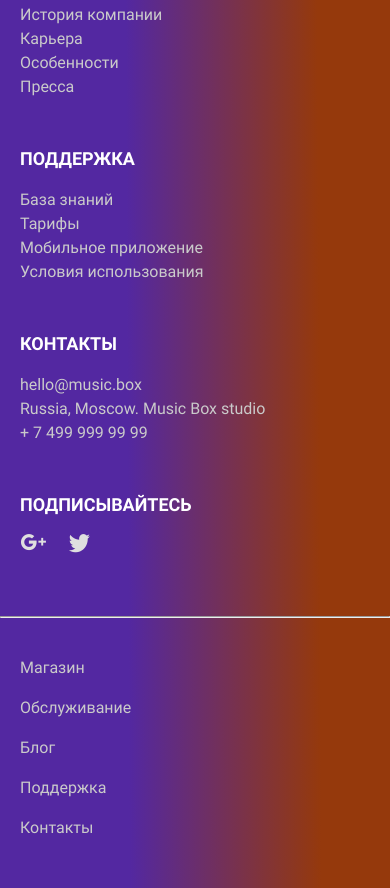
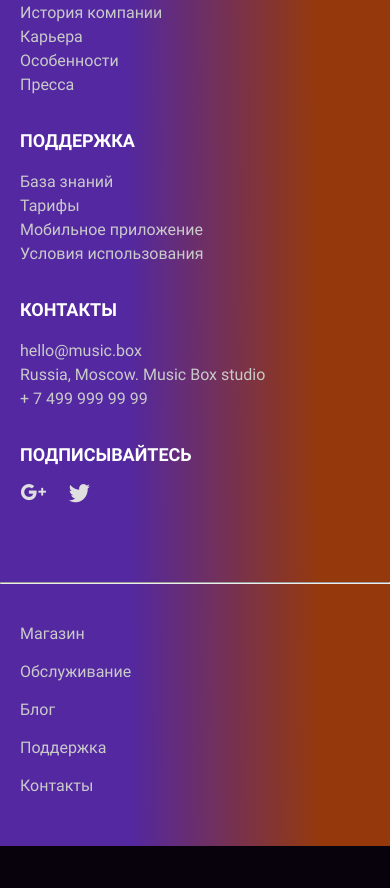
Before and after one commit to korchel/layout-designer-project-56, a website: page src/index.html in a window 390 px wide. Shown: the part 5235-6123 px from the top of the page. After the commit the page ends 6081 px from the top, so only its background shows below. Drawn offline with Linux system fonts and the light colour scheme.

Commit message:
mobile footer fixed

```diff
--- a/src/scss/footer.scss
+++ b/src/scss/footer.scss
@@ -6,7 +6,6 @@
   display: grid;
   grid-template-columns: repeat(auto-fit, minmax(270px, 1fr));
   column-gap: 40px;
-  row-gap: 14px;
 }
 
 .footer {
@@ -23,10 +22,12 @@
     padding: 2rem 0;
     ul {
       display: flex;
-      column-gap: 17px;
-      row-gap: 16px;
+      justify-content: space-between;
+
+      max-width: 438px;
       @media (max-width: 640px) {
         flex-direction: column;
+        row-gap: 14px;
       }
     }
   }
@@ -38,13 +39,13 @@
     line-height: 27px;
     font-weight: 400;
 
-    margin-top: 16px;
+    margin-top: 14px;
   }
 }
 
 .social-icons {
   display: flex;
   justify-content: space-between;
-  margin-top: 16px;
+  margin: 16px 0;
   width: 70px;
 }
```
Also changed, not shown: src/css/app.css, 1 other file.
